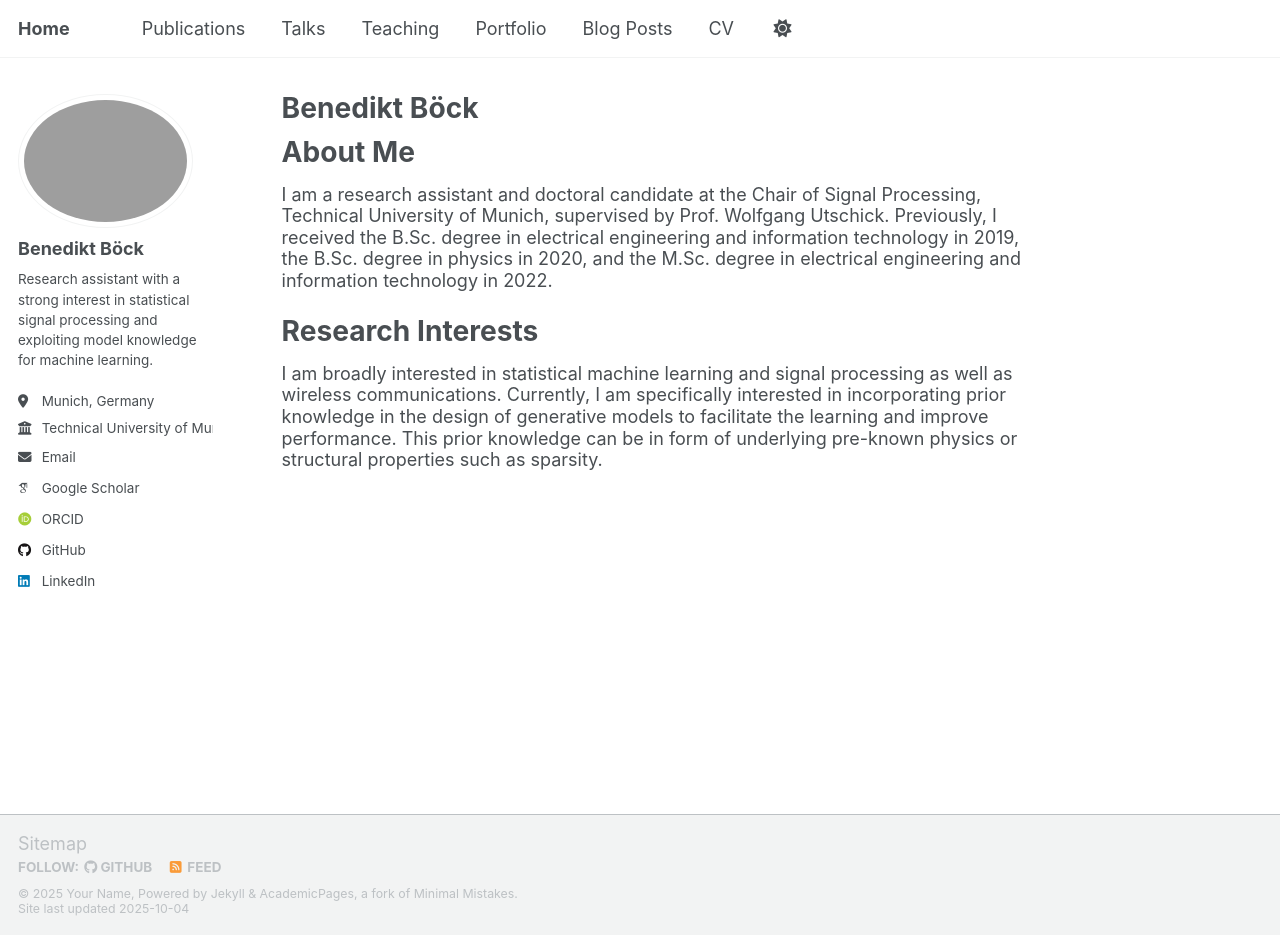
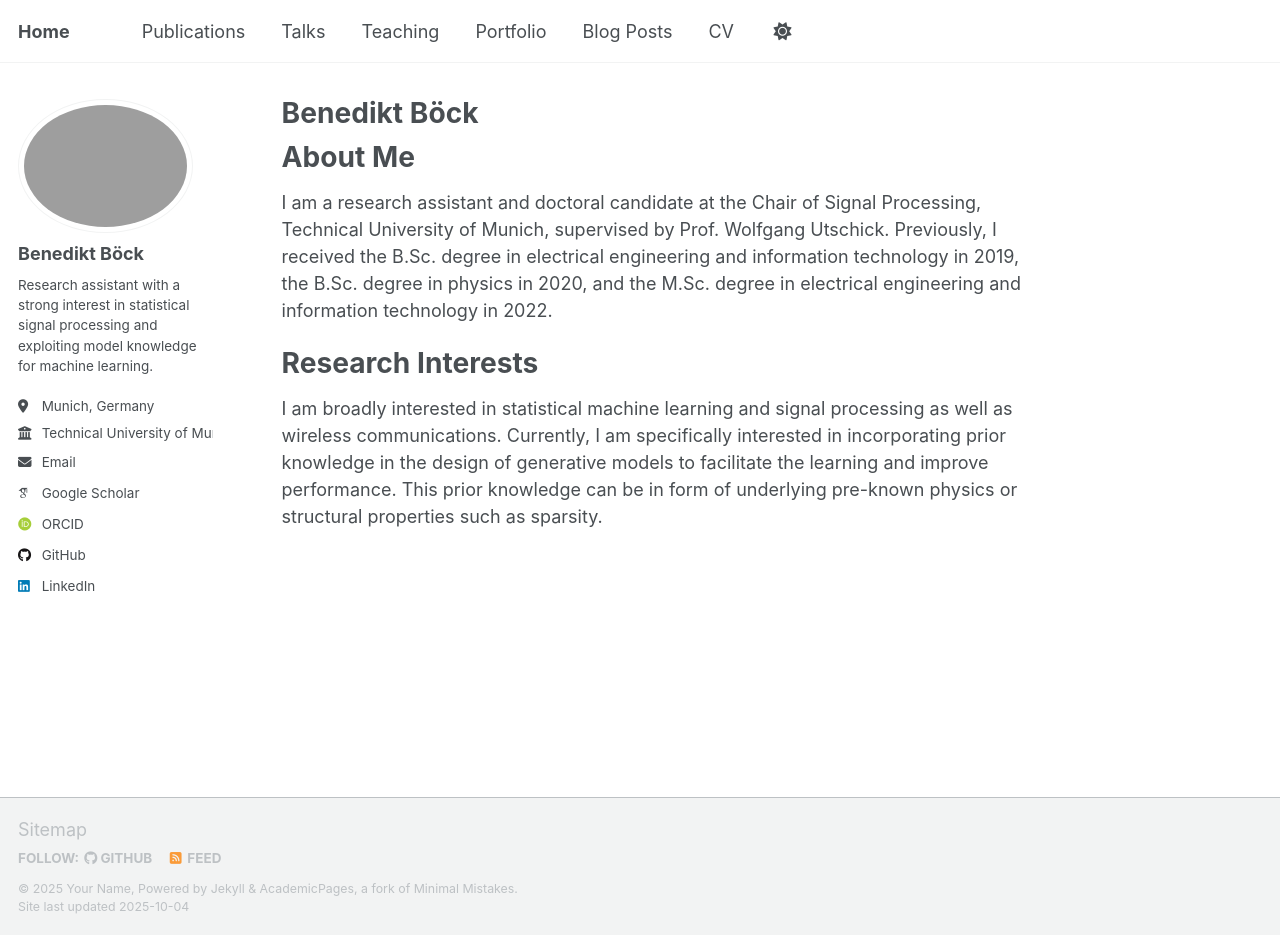
Before and after one commit to beneboeck/beneboeck.github.io, a Jekyll site: the page built from _pages/about.md, in a window 1280 px wide and 935 px high. Built offline with Jekyll 4.4.1, drawn with Linux system fonts in a browser that asks for light colours; some web fonts are replaced; a script that is not in the unit is left out.

Commit message:
Update _base.scss

```diff
--- a/_sass/layout/_base.scss
+++ b/_sass/layout/_base.scss
@@ -17,7 +17,7 @@ body {
   padding-bottom: 9em;
   font-family: $global-font-family;
   /* 1.5 vorher */
-  line-height: 1.2;
+  line-height: 1.5;
 
   &.overflow--hidden {
     /* when primary navigation is visible, the content in the background won't scroll */
@@ -63,7 +63,7 @@ small, .small {
 
 p {
   /* 1.3 vorher */
-  margin-bottom: 1em;
+  margin-bottom: 0.8em;
 }
 
 u,
```
